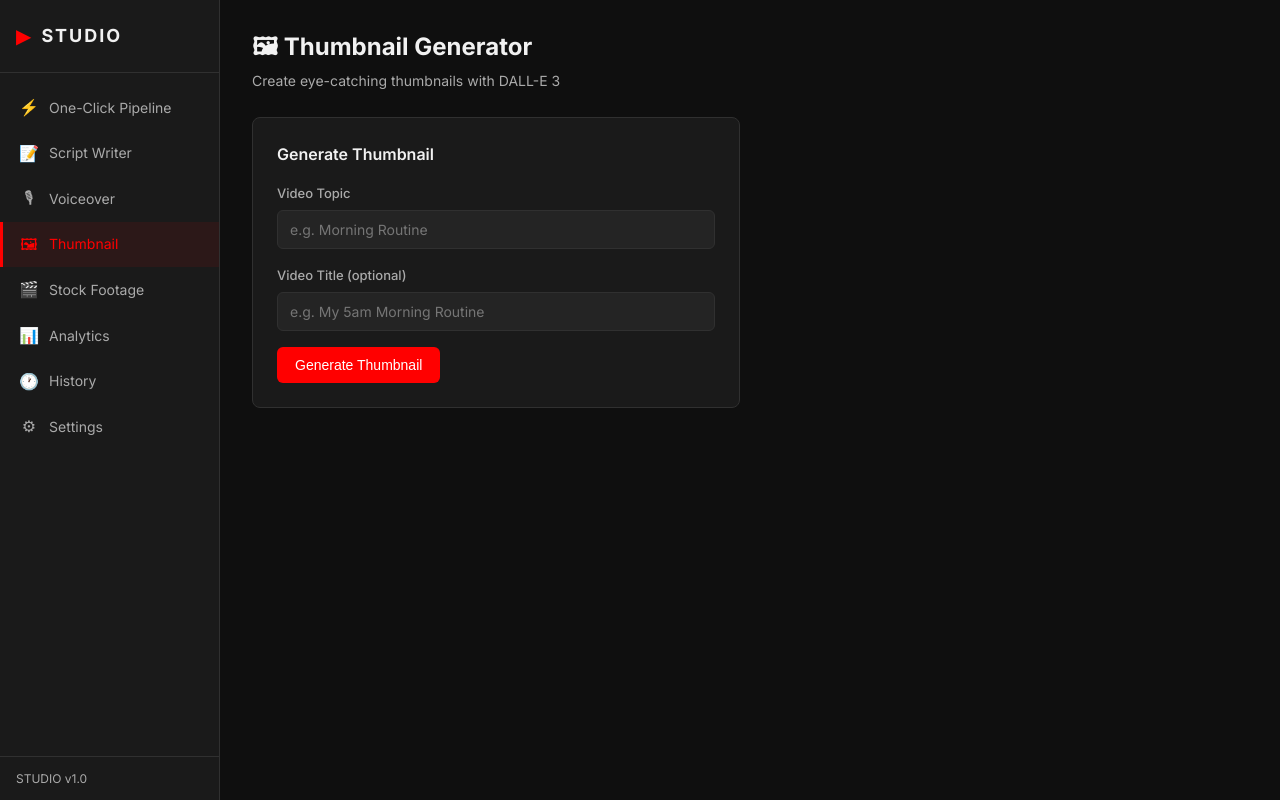
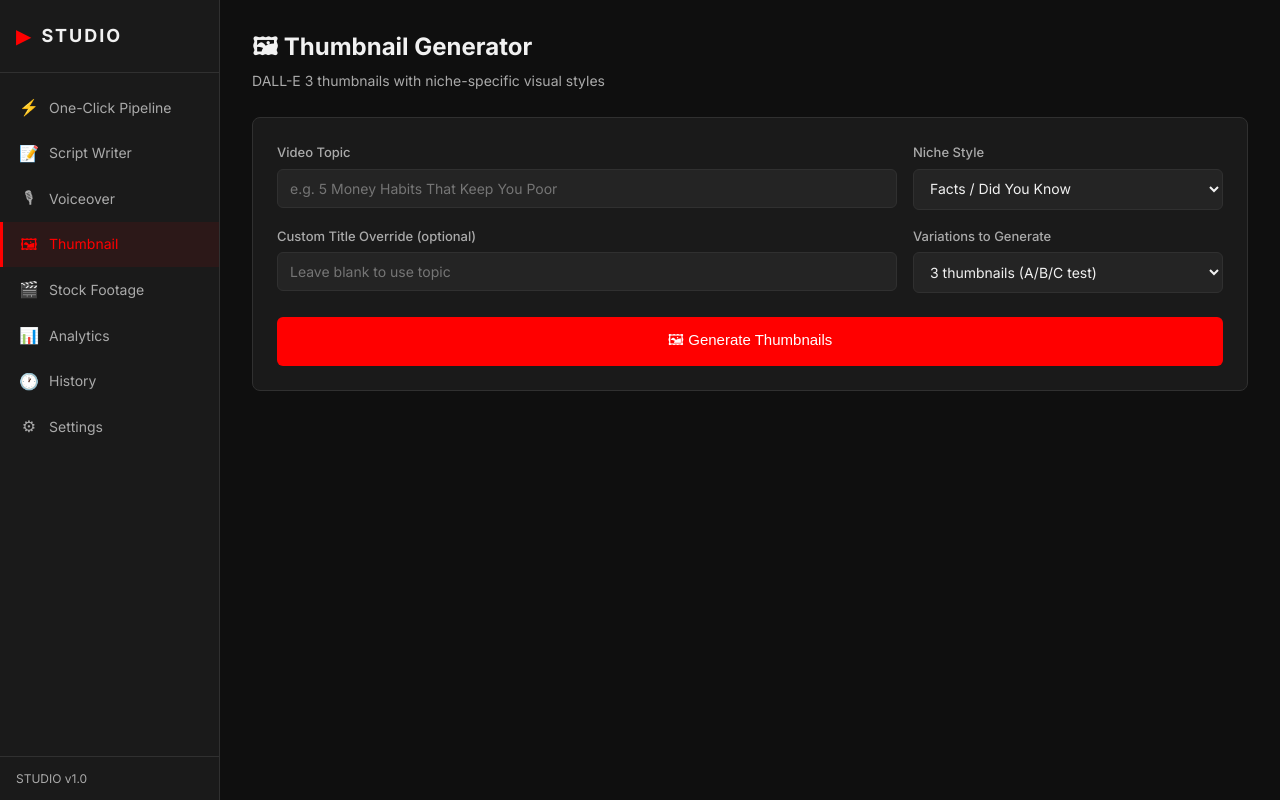
Before and after one commit to mayson208/AiAutomationTool, a Flask app: page /thumbnail in a window 1280 px wide. Run offline with Flask 3, Linux system fonts and the light colour scheme; some libraries are stand-ins or nearby versions.

Commit message:
upgrade: section 3 — thumbnail niche styles, variations/A-B testing, thumbnails subdir

```diff
--- a/app.py
+++ b/app.py
@@ -229,13 +229,15 @@ def generate_thumbnail():
     import thumbnail as thumb
     topic = request.form.get("topic", "").strip()
     title = request.form.get("title", "").strip() or None
+    niche = request.form.get("niche", "facts")
+    variations = int(request.form.get("variations", 1))
     if not topic:
         flash("Enter a topic.", "error")
         return redirect(url_for("thumbnail_page"))
-    result = thumb.generate_thumbnail(topic, title=title)
+    result = thumb.generate_thumbnail(topic, title=title, niche=niche, variations=variations)
     if result["success"]:
         session["thumbnail_result"] = result
-        flash("Thumbnail generated!", "success")
+        flash(f"Generated {result['variation_count']} thumbnail(s)!", "success")
     else:
         flash(f"Error: {result['error']}", "error")
     return redirect(url_for("thumbnail_page"))
--- a/templates/thumbnail.html
+++ b/templates/thumbnail.html
@@ -3,29 +3,79 @@
 {% block content %}
 <div class="page-header">
   <h1>&#128444; Thumbnail Generator</h1>
-  <p class="page-subtitle">Create eye-catching thumbnails with DALL-E 3</p>
+  <p class="page-subtitle">DALL-E 3 thumbnails with niche-specific visual styles</p>
 </div>
-<div class="two-col">
-  <div class="card">
-    <h3>Generate Thumbnail</h3>
-    <form method="POST" action="/thumbnail/generate">
-      <div class="form-group">
+
+<div class="card">
+  <form method="POST" action="/thumbnail/generate">
+    <div class="form-row">
+      <div class="form-group" style="flex:2">
         <label>Video Topic</label>
-        <input type="text" name="topic" class="form-input" placeholder="e.g. Morning Routine" required>
+        <input type="text" name="topic" class="form-input" placeholder="e.g. 5 Money Habits That Keep You Poor" required>
       </div>
       <div class="form-group">
-        <label>Video Title (optional)</label>
-        <input type="text" name="title" class="form-input" placeholder="e.g. My 5am Morning Routine">
+        <label>Niche Style</label>
+        <select name="niche" class="form-select">
+          <option value="finance">Finance & Investing</option>
+          <option value="motivation">Motivational</option>
+          <option value="facts" selected>Facts / Did You Know</option>
+          <option value="top10">Top 10 Lists</option>
+          <option value="truecrime">True Crime</option>
+          <option value="history">History</option>
+          <option value="science">Science & Space</option>
+          <option value="selfimprovement">Self Improvement</option>
+          <option value="horror">Horror</option>
+          <option value="meditation">Meditation & Sleep</option>
+          <option value="news">News</option>
+        </select>
       </div>
-      <button class="btn btn-primary">Generate Thumbnail</button>
-    </form>
+    </div>
+    <div class="form-row">
+      <div class="form-group" style="flex:2">
+        <label>Custom Title Override (optional)</label>
+        <input type="text" name="title" class="form-input" placeholder="Leave blank to use topic">
+      </div>
+      <div class="form-group">
+        <label>Variations to Generate</label>
+        <select name="variations" class="form-select">
+          <option value="1">1 thumbnail</option>
+          <option value="2">2 thumbnails (A/B test)</option>
+          <option value="3" selected>3 thumbnails (A/B/C test)</option>
+        </select>
+      </div>
+    </div>
+    <button class="btn btn-primary btn-lg">&#128444; Generate Thumbnails</button>
+  </form>
+</div>
+
+{% if result %}
+<div class="card">
+  <h3>&#10003; {{ result.variation_count }} Thumbnail(s) Generated</h3>
+  <p class="form-note">Upload all variations to YouTube and A/B test for best CTR</p>
+  <div class="thumb-grid">
+    {% for v in result.variations %}
+    <div class="thumb-variation">
+      <img src="/outputs/thumbnails/{{ v.filename }}" class="full-thumb" alt="Thumbnail variation {{ loop.index }}">
+      <div style="display:flex;gap:8px;margin-top:8px;align-items:center">
+        <span class="badge-outline">Variation {{ loop.index }}</span>
+        <a href="/outputs/thumbnails/{{ v.filename }}" download class="btn btn-sm">&#11015; Download</a>
+      </div>
+    </div>
+    {% endfor %}
   </div>
-  {% if result %}
-  <div class="card">
-    <h3>&#10003; Thumbnail Generated</h3>
-    <img src="/outputs/{{ result.filename }}" class="full-thumb">
-    <a href="/outputs/{{ result.filename }}" download class="btn btn-sm">&#11015; Download PNG</a>
+  {% if result.niche %}
+  <div class="ctr-tips" style="margin-top:16px">
+    <h4>CTR Tips for {{ result.niche | title }} Niche</h4>
   </div>
   {% endif %}
 </div>
+{% endif %}
 {% endblock %}
+
+{% block scripts %}
+<style>
+.thumb-grid { display:grid; grid-template-columns:repeat(auto-fill,minmax(280px,1fr)); gap:16px; }
+.thumb-variation { background:var(--bg3); border-radius:8px; padding:12px; }
+.badge-outline { border:1px solid var(--border); border-radius:12px; padding:3px 10px; font-size:11px; color:var(--text-muted); }
+</style>
+{% endblock %}
```
Also changed, not shown: thumbnail.py (+93 -40 lines).
